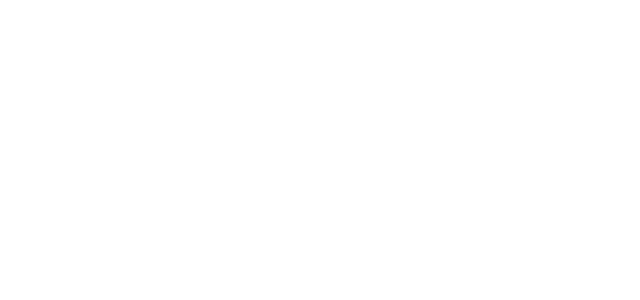
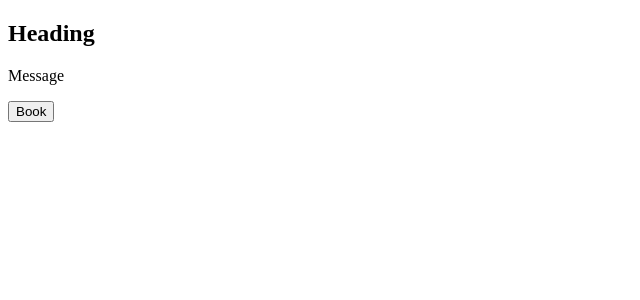
Before and after one commit to nicholosnauth/Photography-Portfolio, a Next.js app in the folder photography-portfolio/: page / in a window 1280 px wide. Shown: the top 300 px of the page, without its empty margins (0-640 px from the left). Built offline with nearby package versions, Linux system fonts and the light colour scheme.

Commit message:
Hero.jsx file created
Front page styling using Tailwind is used. The basic structure is started but no css is working yet.

```diff
--- /dev/null
+++ b/photography-portfolio/components/Hero.jsx
@@ -0,0 +1,17 @@
+import React from "react"
+
+const Hero = () => {
+ return (
+       <div className='flex items-center justify-center h-screen mb-12 bg-fixed bg-center bg-cover custom-img'>
+        {/* Overlay */}
+        <div/>
+        <div>
+            <h2>Heading</h2>
+            <p>Message</p>
+            <button>Book</button>
+        </div>
+       </div>
+    )
+ }
+
+export default Hero
--- a/photography-portfolio/pages/index.js
+++ b/photography-portfolio/pages/index.js
@@ -1,4 +1,5 @@
 import Head from 'next/head';
+import Hero from '../components/Hero';
 
 
 export default function Home() {
@@ -8,6 +9,8 @@
         <title>Photography Next App</title>
         <link rel="icon" href="/favicon.ico" />
       </Head>
+      <Hero/>
+
 
 
     </div>
```
